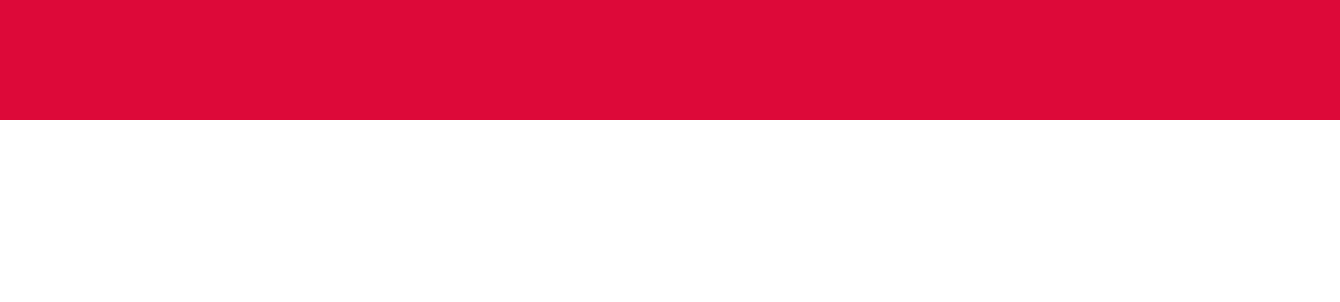
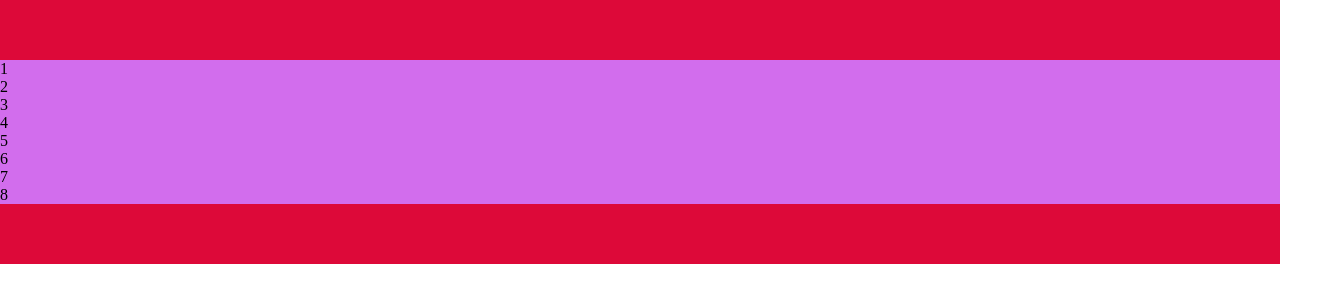
Before and after one commit to raulsr92/CSS_Grid_ISIL, a plain HTML site: page index.html in a window 1280 px wide. Shown: the whole page, 1340 px wide, since content can reach past the window. Drawn offline with Linux system fonts and the light colour scheme.

Commit message:
Grilla N° 01: parte 1

```diff
--- a/index.html
+++ b/index.html
@@ -11,8 +11,20 @@
 
     </header>
     <main>
+        <div class="grid-01">
+            <div>1</div>
+            <div>2</div>
+            <div>3</div>
+            <div>4</div>
+            <div>5</div>
+            <div>6</div>
+            <div>7</div>
+            <div>8</div>
+        </div>
+    </main>
 
-    </main>
-    <footer></footer>
+    <footer>
+
+    </footer>
 </body>
 </html>
--- a/styles.css
+++ b/styles.css
@@ -1,4 +1,4 @@
-body {
+*{
     margin: 0;
     padding: 0;
     box-sizing: border-box;
```
